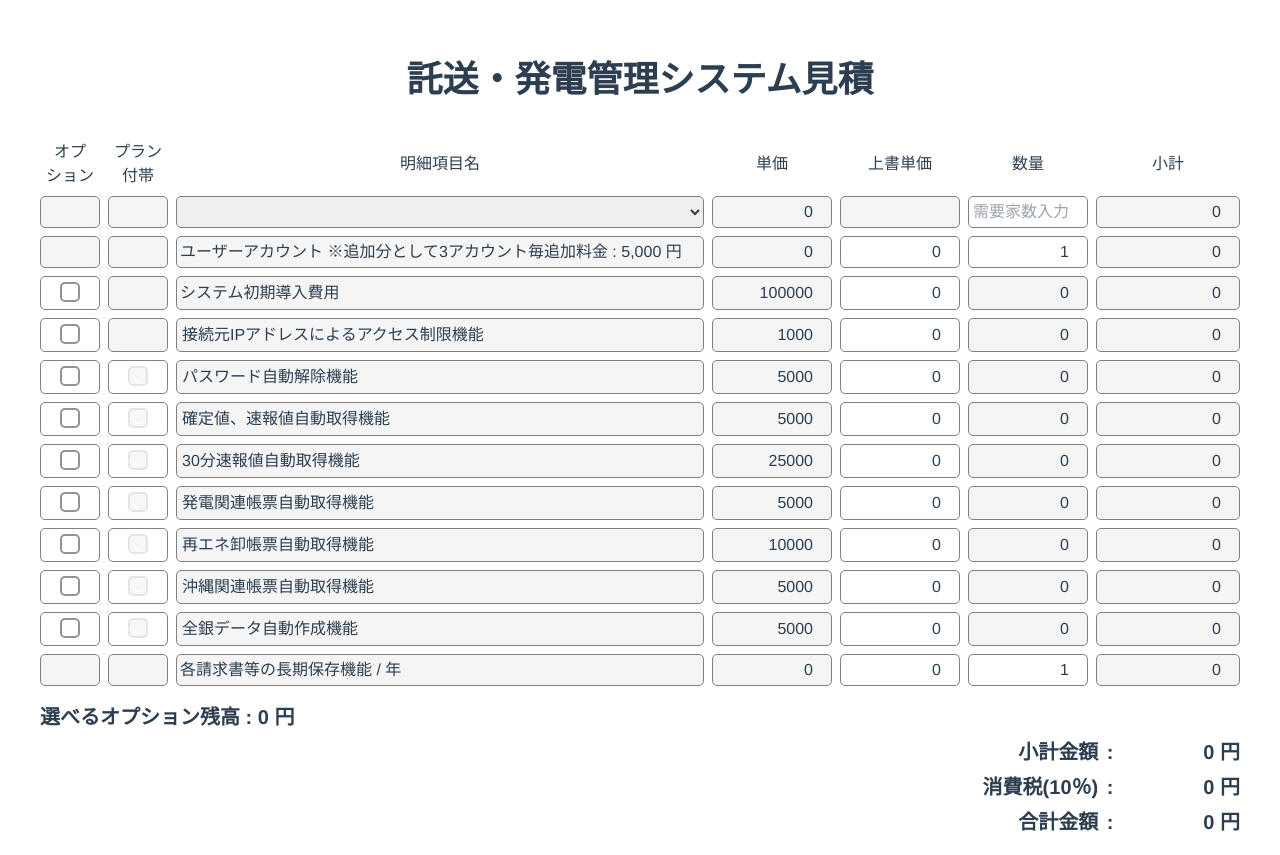
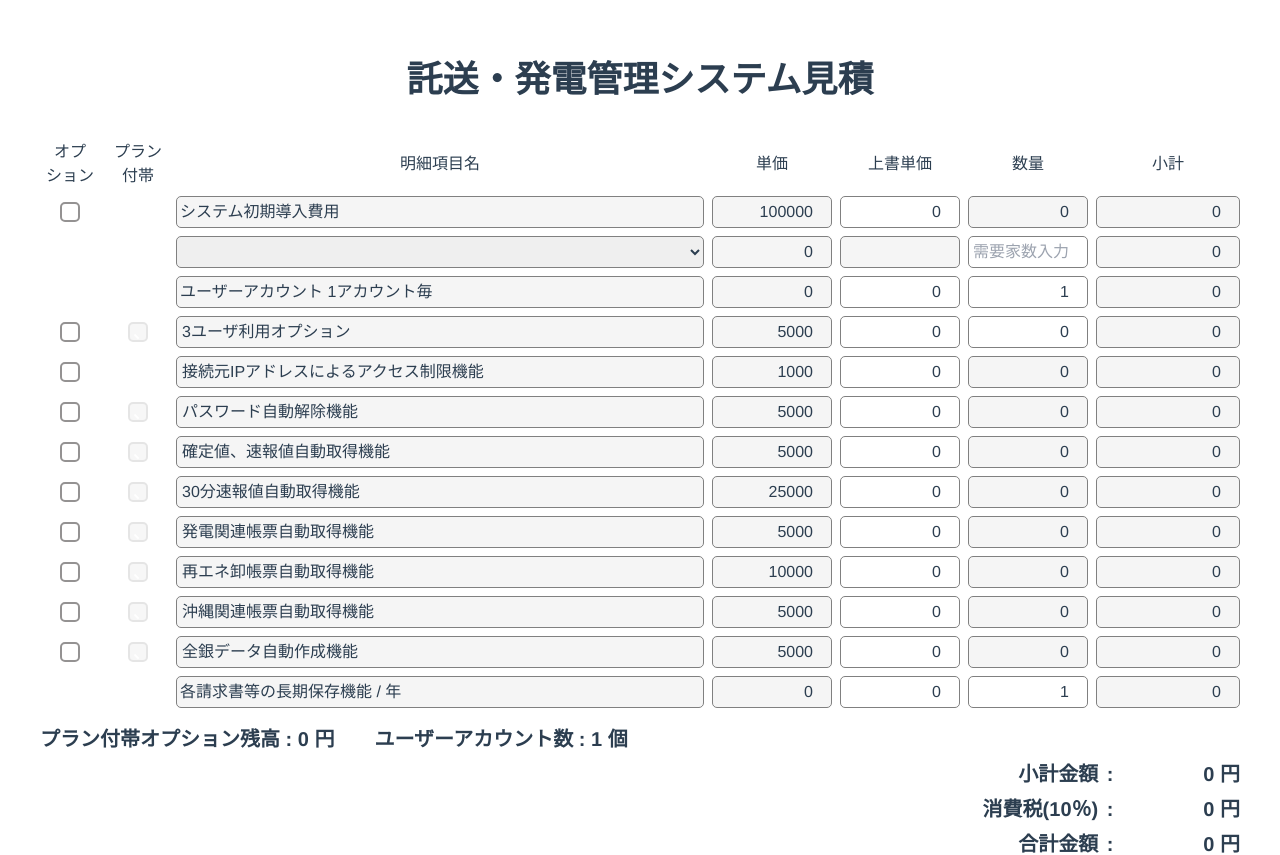
Before and after one commit to JEONGJONGIN/fpponopono-takusou-estimate, a Vue app: page / in a window 1280 px wide. Shown: the top 855 px of the page. Built offline with nearby package versions, Linux system fonts and the light colour scheme; the HTML template or start-up script is replaced by a standard one.

Commit message:
ユーザーアカウント・オプション分ける機能、プリントする際選択項目だけ表示機能追加済み

```diff
--- a/public/見積ツール.html
+++ b/public/index.html
@@ -4,12 +4,12 @@
     <meta charset="utf-8">
     <meta http-equiv="X-UA-Compatible" content="IE=edge">
     <meta name="viewport" content="width=device-width,initial-scale=1.0">
-    <link rel="icon" href="<%= BASE_URL %>favicon.ico">
-    <title><%= htmlWebpackPlugin.options.title %></title>
+    <link rel="icon" href="">
+    <title>FPポノポノ 託送・発電管理システム見積ツール</title>
   </head>
   <body>
     <noscript>
-      <strong>We're sorry but <%= htmlWebpackPlugin.options.title %> doesn't work properly without JavaScript enabled. Please enable it to continue.</strong>
+      <strong>このサイトはJavaScriptを必要とします。ブラウザでJavaScriptを有効にしてください。</strong>
     </noscript>
     <div id="app"></div>
     <!-- built files will be auto injected -->
--- a/src/App.vue
+++ b/src/App.vue
@@ -1,11 +1,11 @@
 <template>
   <div id="app">
-    <HelloWorld />
+    <MainView />
   </div>
 </template>
 
 <script setup>
-import HelloWorld from './components/HelloWorld.vue'
+import MainView from './components/MainView.vue'
 
 </script>
 
@@ -17,5 +17,6 @@ import HelloWorld from './components/HelloWorld.vue'
   text-align: center;
   color: #2c3e50;
   margin-top: 60px;
+  print-color-adjust: exact;
 }
 </style>
--- a/src/assets/index.css
+++ b/src/assets/index.css
@@ -1,3 +1,9 @@
 @tailwind base;
 @tailwind components;
 @tailwind utilities;
+
+@media print{
+    .hidden-print{
+        display: none !important;
+    }
+}
--- a/src/components/HelloWorld.vue
+++ b/src/components/MainView.vue
@@ -10,6 +10,56 @@
         <div class="billing-items-menu">上書単価</div>
         <div class="billing-items-menu">数量</div>
         <div class="billing-items-menu">小計</div>
+        <div
+          v-for="(stCost, index) in startUpCost"
+          :key="'startup-' + index"
+          class="billing-items"
+        >
+          <div class="checkbox-nomal checkbox-wrapper-19">
+            <input
+              :id="'stCost-' + index"
+              type="checkbox"
+              v-model="stCost.selected_option"
+              @change="handleCheckboxChange(stCost)"
+            />
+            <label :for="'stCost-' + index" class="check-box"></label>
+          </div>
+          <div class="billing-items-plan"></div>
+          <input
+            type="text"
+            :value="stCost.name"
+            placeholder="明細項目名"
+            class="pl-10 item-name"
+            readonly
+          />
+          <input
+            type="number"
+            :value="stCost.price"
+            placeholder="単価"
+            class="text-right"
+            readonly
+          />
+          <input
+            type="number"
+            v-model.number="stCost.variablePrice"
+            placeholder="単価_変動時用"
+            class="text-right"
+          />
+          <input
+            type="number"
+            v-model.number="stCost.quantity"
+            placeholder="数量"
+            class="text-right product-quantity"
+            readonly
+          />
+          <input
+            type="number"
+            :value="calculateCost(stCost)"
+            placeholder="0"
+            class="calculateCost"
+            readonly
+          />
+        </div>
         <div class="billing-items">
           <div class="billing-items-option"></div>
           <div class="billing-items-plan"></div>
@@ -87,59 +137,10 @@
           />
         </div>
         <div
-          v-for="(stCost, index) in startUpCost"
-          :key="'startup-' + index"
-          class="billing-items"
-        >
-          <div class="checkbox-nomal checkbox-wrapper-19">
-            <input
-              :id="'stCost-' + index"
-              type="checkbox"
-              v-model="stCost.selected_option"
-              @change="handleCheckboxChange(stCost)"
-            />
-            <label :for="'stCost-' + index" class="check-box"></label>
-          </div>
-          <div class="billing-items-plan"></div>
-          <input
-            type="text"
-            :value="stCost.name"
-            placeholder="明細項目名"
-            class="pl-10 item-name"
-            readonly
-          />
-          <input
-            type="number"
-            :value="stCost.price"
-            placeholder="単価"
-            class="text-right"
-            readonly
-          />
-          <input
-            type="number"
-            v-model.number="stCost.variablePrice"
-            placeholder="単価_変動時用"
-            class="text-right"
-          />
-          <input
-            type="number"
-            v-model.number="stCost.quantity"
-            placeholder="数量"
-            class="text-right product-quantity"
-            readonly
-          />
-          <input
-            type="number"
-            :value="calculateCost(stCost)"
-            placeholder="0"
-            class="calculateCost"
-            readonly
-          />
-        </div>
-        <div
           v-for="(product, index) in products"
           :key="index"
           class="billing-items"
+          :class="{'hidden-print': !product.selected_option } "
         >
           <div class="checkbox-nomal checkbox-wrapper-19">
             <input
@@ -155,10 +156,13 @@
             class="billing-items-plan"
             v-if="product.type !== 'product'"
           ></div>
-          <div class="checkbox-option checkbox-wrapper-19" v-if="product.type !== 'productIp'">
+          <div
+            class="checkbox-option checkbox-wrapper-19"
+            v-if="product.type !== 'productIp'"
+          >
             <input
               :id="'product-option-' + index"
-              :disabled="product.selected_option || isDisabledOption(product)"
+              :disabled="isDisabledOption(product) || product.selected_option"
               type="checkbox"
               v-model="product.selected_option_plan"
               @change="handleCheckboxChange(product)"
@@ -188,8 +192,8 @@
             type="number"
             placeholder="数量"
             v-model.number="product.quantity"
-            class="text-right product-quantity"
-            readonly
+            :class="product.class"
+            :readonly="product.isReadonly"
           />
           <input
             type="number"
@@ -244,7 +248,10 @@
     </div>
     <div class="container-option-total">
       <div class="option-total">
-        <p>選べるオプション残高 : {{ formatNumber(remainingPrice) }} 円</p>
+        <p>プラン付帯オプション残高 : {{ formatNumber(remainingPrice) }} 円</p>
+      </div>
+      <div class="option-total">
+        <p>ユーザーアカウント数 : {{ formatNumber(usersCount) }} 個</p>
       </div>
     </div>
     <div class="container-total">
@@ -263,19 +270,15 @@
         <span class="colon">:</span>
         <span class="value">{{ formatNumber(totalPrice) }} 円</span>
       </div>
+      <button @click="myPrint" class="hidden-print">
+        印刷
+      </button>
     </div>
   </div>
 </template>
 
 <script setup>
 import { ref, computed, watch } from "vue";
-
-//プラン情報
-const plans = ref([
-  { name: "ベーシック プラン", basePrice: 32000, optionPrice: 0 },
-  { name: "スタンダード プラン", basePrice: 40000, optionPrice: 15000 },
-  { name: "コンプリート プラン", basePrice: 50000, optionPrice: 30000 },
-]);
 
 //初期導入費用
 const startUpCost = ref([
@@ -289,10 +292,17 @@ const startUpCost = ref([
   },
 ]);
 
+//プラン情報
+const plans = ref([
+  { name: "ベーシック プラン", basePrice: 32000, optionPrice: 0 },
+  { name: "スタンダード プラン", basePrice: 40000, optionPrice: 15000 },
+  { name: "コンプリート プラン", basePrice: 50000, optionPrice: 30000 },
+]);
+
 const users = ref([
   {
     type: "user",
-    name: "ユーザーアカウント ※追加分として3アカウント毎追加料金 : 5,000 円",
+    name: "ユーザーアカウント 1アカウント毎",
     price: 0,
     quantity: 1,
     variablePrice: 0,
@@ -302,14 +312,26 @@ const users = ref([
 // オプションサービス
 const products = ref([
   {
+    type: "product",
+    name: "3ユーザ利用オプション",
+    price: 5000,
+    selected_option: false,
+    selected_option_plan: false,
+    quantity: 0,
+    variablePrice: 0,
+    isReadonly: false,
+    class: "text-right",
+  },
+  {
     type: "productIp",
     name: "接続元IPアドレスによるアクセス制限機能",
     price: 1000,
     selected_option: false,
     quantity: 0,
     variablePrice: 0,
+    isReadonly: true,
+    class: "text-right product-quantity",
   },
-
   {
     type: "product",
     name: "パスワード自動解除機能",
@@ -318,6 +340,8 @@ const products = ref([
     selected_option_plan: false,
     quantity: 0,
     variablePrice: 0,
+    isReadonly: true,
+    class: "text-right product-quantity",
   },
   {
     type: "product",
@@ -327,6 +351,8 @@ const products = ref([
     selected_option_plan: false,
     quantity: 0,
     variablePrice: 0,
+    isReadonly: true,
+    class: "text-right product-quantity",
   },
   {
     type: "product",
@@ -336,6 +362,8 @@ const products = ref([
     selected_option_plan: false,
     quantity: 0,
     variablePrice: 0,
+    isReadonly: true,
+    class: "text-right product-quantity",
   },
   {
     type: "product",
@@ -345,6 +373,8 @@ const products = ref([
     selected_option_plan: false,
     quantity: 0,
     variablePrice: 0,
+    isReadonly: true,
+    class: "text-right product-quantity",
   },
   {
     type: "product",
@@ -354,6 +384,8 @@ const products = ref([
     selected_option_plan: false,
     quantity: 0,
     variablePrice: 0,
+    isReadonly: true,
+    class: "text-right product-quantity",
   },
   {
     type: "product",
@@ -363,6 +395,8 @@ const products = ref([
     selected_option_plan: false,
     quantity: 0,
     variablePrice: 0,
+    isReadonly: true,
+    class: "text-right product-quantity",
   },
   {
     type: "product",
@@ -372,6 +406,8 @@ const products = ref([
     selected_option_plan: false,
     quantity: 0,
     variablePrice: 0,
+    isReadonly: true,
+    class: "text-right product-quantity",
   },
 ]);
 
@@ -450,13 +486,10 @@ const monthlyFee = computed(() => {
 //オプションのチェックボックスを押すと数量がの値を1にする
 function handleCheckboxChange(item) {
   if (item.type === "productIp") {
-    const user = users.value.find((user) => user.type === "user");
-    if (user) {
     if (item.selected_option) {
-        item.quantity = user.quantity;
+      item.quantity = usersCount.value;
     } else {
       item.quantity = 0;
-      }
     }
   } else if (item.selected_option) {
     item.quantity = 1;
@@ -471,7 +504,7 @@ function handleCheckboxChange(item) {
 const totalPlanPackOptPrice = computed(() => {
   return products.value
     .filter((product) => product.selected_option_plan)
-    .reduce((sum, product) => sum + product.price, 0);
+    .reduce((sum, product) => sum + product.price * product.quantity, 0);
 });
 
 //プラン付帯対象選択オプションの合計 - プラン付帯対象金額
@@ -484,7 +517,7 @@ const remainingPrice = computed(() => {
 
 //ププラン付帯対象選択オプションの合計 - プラン付帯対象金額によるCheckbox非活性化
 function isDisabledOption(product) {
-  if (product.selected_option) {
+  if (product.selected_option_plan) {
     return false;
   }
   if (!selectedPlan.value || selectedPlan.value.optionPrice === undefined)
@@ -492,16 +525,24 @@ function isDisabledOption(product) {
   return remainingPrice.value < product.price;
 }
 
+//ユーザーアカウント数確認関数
+const usersCount = computed(() => {
+  const user = users.value.find((user) => user.type === "user");
+  const userOption = products.value.find(
+    (userOpt) => userOpt.name === "3ユーザ利用オプション"
+  );
+  return user.quantity + userOption.quantity * 3;
+});
+
+//選択オプションリセットロジック
 watch(
-  () => users.value.map((user) => user.quantity), // users 배열의 quantity만 감지
-  () => {
+  usersCount, // usersCountの変化を監視
+  (newCount) => {
+    console.log(`usersCount has changed to ${newCount}`);
     // 유저의 quantity가 변경될 때마다 해당 "productIp" 타입 제품의 quantity 업데이트
     products.value.forEach((product) => {
       if (product.type === "productIp" && product.selected_option) {
-        const user = users.value.find((user) => user.type === "user");
-        if (user) {
-          product.quantity = user.quantity;
-        }
+          product.quantity = usersCount.value;
       }
     });
   },
@@ -594,6 +635,9 @@ const totalPrice = computed(() => {
 const formatNumber = (number) => {
   return new Intl.NumberFormat("en-US").format(number);
 };
+
+const myPrint = window.print.bind();
+
 </script>
 
 <!-- Add "scoped" attribute to limit CSS to this component only -->
@@ -647,27 +691,30 @@ h4 {
   display: contents;
 }
 
-.billing-items-option,
+/* .billing-items-option,
 .billing-items-plan {
   border: 1px solid gray;
   border-radius: 5px;
   background-color: #f5f5f5;
-}
+} */
 
 .product-name {
   border: 1px solid gray;
   border-radius: 5px;
   text-align: left;
   padding-left: 5px;
-  padding-top: 4px;
+  display: flex;
+  align-items: center;
+  justify-content: left;
 }
 
 .checkbox-nomal,
 .checkbox-option {
-  border: 1px solid gray;
-  border-radius: 5px;
-  padding-top: 5px;
-  accent-color: #0075ff;
+  display: flex;
+  align-items: center;
+  justify-content: center;
+  /* border: 1px solid gray;
+  border-radius: 5px; */
 }
 
 input[type="text"],
@@ -734,15 +781,24 @@ select {
 }
 
 .container-option-total {
+  display: flex;
   text-align: left;
   font-weight: bold;
   font-size: 20px;
+}
+
+.option-total {
+  margin-right: 40px;
 }
 
 .checkbox-wrapper-19 {
   box-sizing: border-box;
   --background-color: #fff;
   --checkbox-height: 20px;
+}
+
+.container-total {
+  margin-bottom: 30px;
 }
 
 @-moz-keyframes dothabottomcheck-19 {
@@ -808,7 +864,7 @@ select {
   }
 }
 
-  .checkbox-wrapper-19 input[type=checkbox] {
+.checkbox-wrapper-19 input[type="checkbox"] {
   display: none;
 }
 
@@ -816,86 +872,58 @@ select {
   height: var(--checkbox-height);
   width: var(--checkbox-height);
   background-color: transparent;
-    border: calc(var(--checkbox-height) * .1) solid #949292;
+  border: calc(var(--checkbox-height) * 0.1) solid #949292;
   border-radius: 5px;
   position: relative;
   display: inline-block;
-    -moz-box-sizing: border-box;
-    -webkit-box-sizing: border-box;
   box-sizing: border-box;
-    -moz-transition: border-color ease 0.2s;
-    -o-transition: border-color ease 0.2s;
-    -webkit-transition: border-color ease 0.2s;
   transition: border-color ease 0.2s;
   cursor: pointer;
   opacity: 1;
 }
 .checkbox-wrapper-19 .check-box::before,
 .checkbox-wrapper-19 .check-box::after {
-    -moz-box-sizing: border-box;
-    -webkit-box-sizing: border-box;
   box-sizing: border-box;
   position: absolute;
   height: 0;
-    width: calc(var(--checkbox-height) * .2);
+  width: calc(var(--checkbox-height) * 0.2);
   background-color: #ff8137;
   display: inline-block;
-    -moz-transform-origin: left top;
-    -ms-transform-origin: left top;
-    -o-transform-origin: left top;
-    -webkit-transform-origin: left top;
   transform-origin: left top;
   border-radius: 5px;
   content: " ";
-    -webkit-transition: opacity ease 0.5;
-    -moz-transition: opacity ease 0.5;
   transition: opacity ease 0.5;
 }
 .checkbox-wrapper-19 .check-box::before {
-    top: calc(var(--checkbox-height) * .72);
-    left: calc(var(--checkbox-height) * .41);
-    box-shadow: 0 0 0 calc(var(--checkbox-height) * .05) var(--background-color);
-    -moz-transform: rotate(-135deg);
-    -ms-transform: rotate(-135deg);
-    -o-transform: rotate(-135deg);
-    -webkit-transform: rotate(-135deg);
+  top: calc(var(--checkbox-height) * 0.72);
+  left: calc(var(--checkbox-height) * 0.41);
+  box-shadow: 0 0 0 calc(var(--checkbox-height) * 0.05) var(--background-color);
   transform: rotate(-135deg);
 }
 .checkbox-wrapper-19 .check-box::after {
-    top: calc(var(--checkbox-height) * .37);
-    left: calc(var(--checkbox-height) * .05);
-    -moz-transform: rotate(-45deg);
-    -ms-transform: rotate(-45deg);
-    -o-transform: rotate(-45deg);
-    -webkit-transform: rotate(-45deg);
+  top: calc(var(--checkbox-height) * 0.37);
+  left: calc(var(--checkbox-height) * 0.05);
   transform: rotate(-45deg);
 }
 
-  .checkbox-wrapper-19 input[type=checkbox]:checked + .check-box,
+.checkbox-wrapper-19 input[type="checkbox"]:checked + .check-box,
 .checkbox-wrapper-19 .check-box.checked {
   border-color: #ff8137;
 }
-  .checkbox-wrapper-19 input[type=checkbox]:checked + .check-box::after,
+.checkbox-wrapper-19 input[type="checkbox"]:checked + .check-box::after,
 .checkbox-wrapper-19 .check-box.checked::after {
   height: calc(var(--checkbox-height) / 2);
-    -moz-animation: dothabottomcheck-19 0.2s ease 0s forwards;
-    -o-animation: dothabottomcheck-19 0.2s ease 0s forwards;
-    -webkit-animation: dothabottomcheck-19 0.2s ease 0s forwards;
   animation: dothabottomcheck-19 0.2s ease 0s forwards;
 }
-  .checkbox-wrapper-19 input[type=checkbox]:checked + .check-box::before,
+.checkbox-wrapper-19 input[type="checkbox"]:checked + .check-box::before,
 .checkbox-wrapper-19 .check-box.checked::before {
   height: calc(var(--checkbox-height) * 1.2);
-    -moz-animation: dothatopcheck-19 0.4s ease 0s forwards;
-    -o-animation: dothatopcheck-19 0.4s ease 0s forwards;
-    -webkit-animation: dothatopcheck-19 0.4s ease 0s forwards;
-    animation: dothatopcheck-19 0.4s ease 0s forwards;
+  animation: dothatopcheck-19 0.2s ease 0s forwards;
 }
 
-  .checkbox-wrapper-19 input[type=checkbox]:disabled + .check-box {
+.checkbox-wrapper-19 input[type="checkbox"]:disabled + .check-box {
   border-color: #ccc; /* 비활성화된 체크박스의 테두리 색 */
   background-color: #f0f0f0; /* 비활성화된 체크박스의 배경색 */
   opacity: 0.5; /* 비활성화된 상태에서 불투명도를 낮춰서 구분 */
 }
-
 </style>
--- a/vue.config.js
+++ b/vue.config.js
@@ -3,5 +3,5 @@ module.exports = defineConfig({
   transpileDependencies: true,
   indexPath: '見積ツール.html',
   outputDir: 'G:\\共有ドライブ\\Abeille-labo共有\\見積ツール',
-  publicPath: './'
+  publicPath: './',
 })
```
Lines whose indentation alone changed are shown as unchanged.
